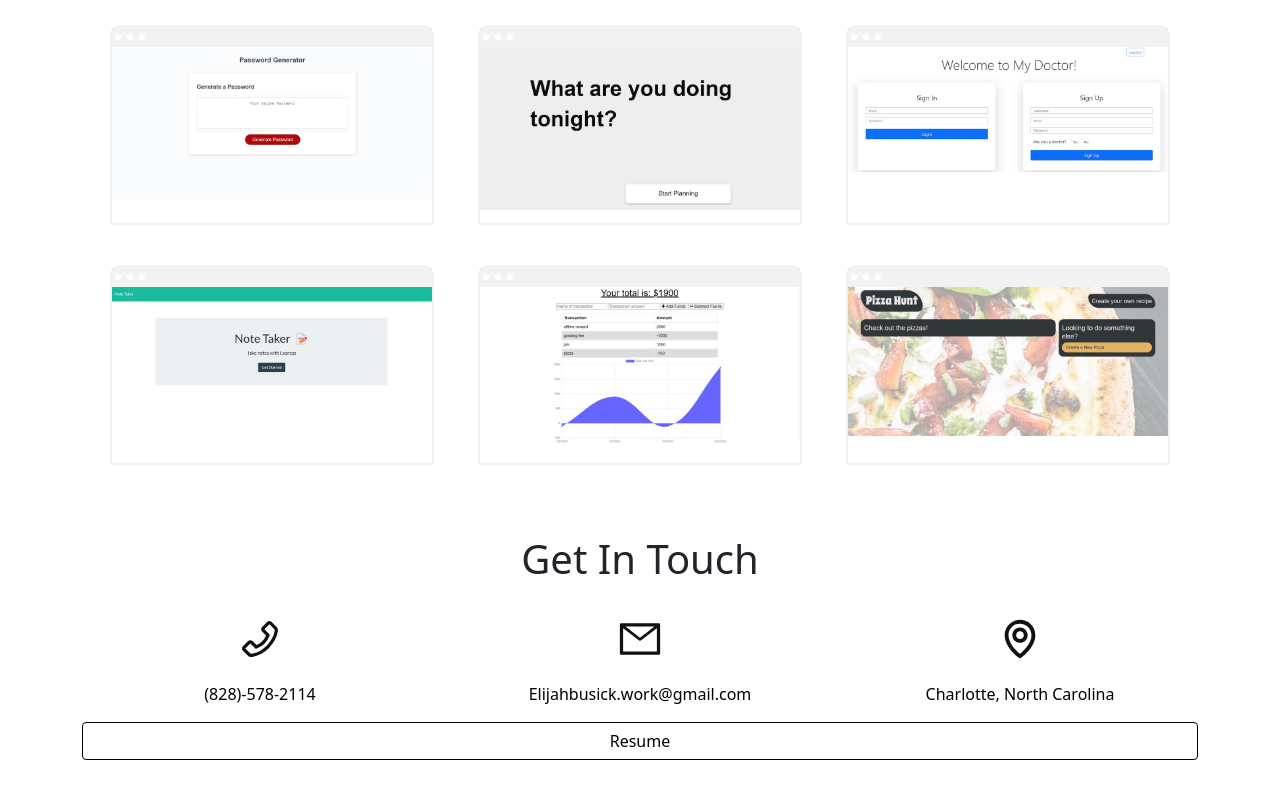
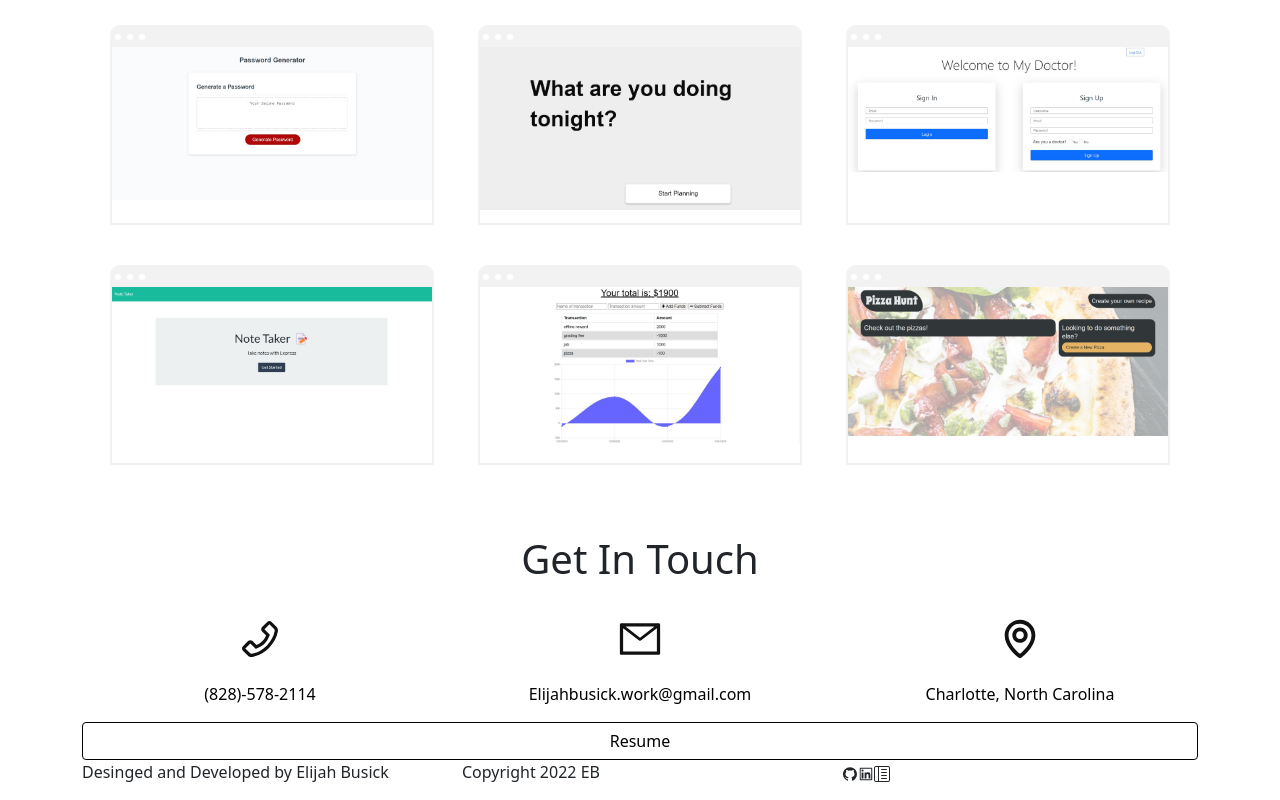
Before and after one commit to Elijahb22/the-portfolio, a React (Create React App) app: page / in a window 1280 px wide. Shown: the part 1471-2271 px from the top of the page. Before the commit the page ends 2231 px from the top, so only its background shows below. Built offline with nearby package versions, Linux system fonts and the light colour scheme.

Commit message:
initial setup for footer

```diff
--- a/src/App.js
+++ b/src/App.js
@@ -4,6 +4,7 @@ import About from './components/About/about'
 import Skill from './components/Skills/skills'
 import PortfolioList from './components/Portfolio_list/portfolioList';
 import Contact from './components/Contact/contact';
+import Footer from './components/Footer/footer'
 const App = () => {
   return (
   <div >
@@ -12,6 +13,7 @@ const App = () => {
     <Skill />
     <PortfolioList />
     <Contact />
+    <Footer />
   </div>
 )
 };
--- /dev/null
+++ b/src/components/Footer/footer.js
@@ -0,0 +1,26 @@
+import React from 'react'
+import { Col, Container, Row } from "react-bootstrap";
+import { AiOutlineGithub, AiOutlineLinkedin} from 'react-icons/ai';
+import { BsReverseLayoutTextSidebarReverse } from 'react-icons/bs'
+
+const footer = () => {
+    return (
+        <Container>
+            <Row>
+                <Col>
+                    <p>Desinged and Developed by Elijah Busick</p>
+                </Col>
+                <Col>
+                    <p>Copyright 2022 EB</p>
+                </Col>
+                <Col>
+                    <AiOutlineGithub />
+                    <AiOutlineLinkedin />
+                    <BsReverseLayoutTextSidebarReverse />
+                </Col>
+            </Row>
+        </Container>
+    )
+}
+
+export default footer
--- a/src/data/resume_data.js
+++ /dev/null
@@ -1,5 +0,0 @@
-import Resume from '../img/Elijah Busick.pdf'
-
-export  const myResume = {
-    Resume
-}
```
